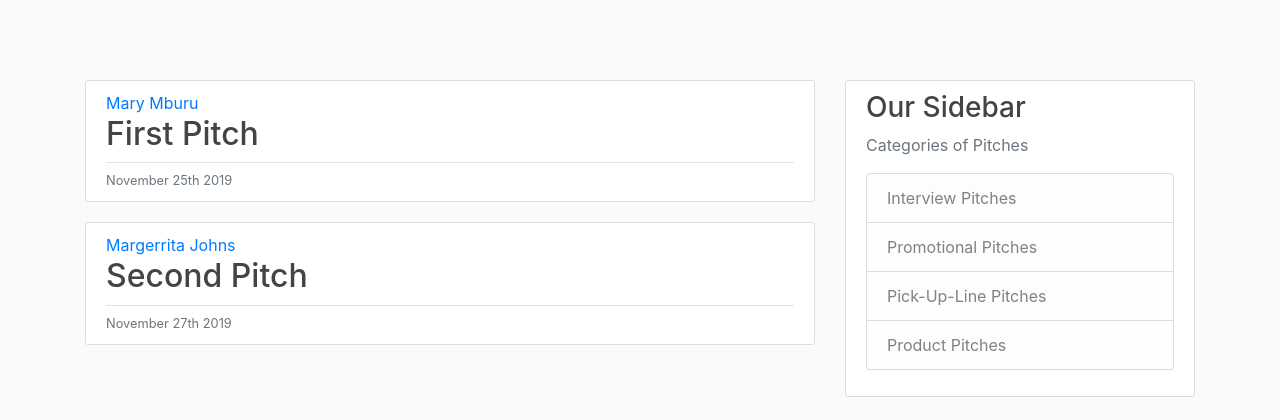
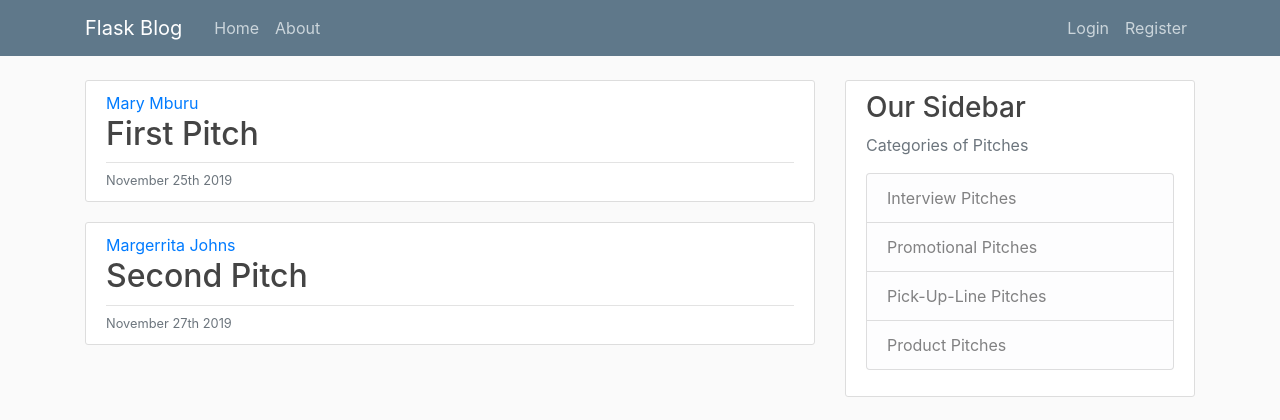
Before and after one commit to Codex-Mayrie/PITCH-APP, a Flask app: page / in a window 1280 px wide. Shown: the top 420 px of the page. Run offline with Flask 2, Linux system fonts and the light colour scheme; some libraries are stand-ins or nearby versions.

Commit message:
add navbar on base.html

```diff
--- a/templates/base.html
+++ b/templates/base.html
@@ -15,10 +15,29 @@
     <title>Pitch Project</title>
     {% endif %}
 </head>
-{% block navbar %}
-{% endblock navbar%}
 <body>
-  <main role="main" class="container">
+    <header class="site-header">
+        <nav class="navbar navbar-expand-md navbar-dark bg-steel fixed-top">
+          <div class="container">
+            <a class="navbar-brand mr-4" href="/">Flask Blog</a>
+            <button class="navbar-toggler" type="button" data-toggle="collapse" data-target="#navbarToggle" aria-controls="navbarToggle" aria-expanded="false" aria-label="Toggle navigation">
+              <span class="navbar-toggler-icon"></span>
+            </button>
+            <div class="collapse navbar-collapse" id="navbarToggle">
+              <div class="navbar-nav mr-auto">
+                <a class="nav-item nav-link" href="/">Home</a>
+                <a class="nav-item nav-link" href="/about">About</a>
+              </div>
+              <!-- Navbar Right Side -->
+              <div class="navbar-nav">
+                <a class="nav-item nav-link" href="/login">Login</a>
+                <a class="nav-item nav-link" href="/register">Register</a>
+              </div>
+            </div>
+          </div>
+        </nav>
+      </header>
+      <main role="main" class="container">
     <div class="row">
       <div class="col-md-8">
         {% with messages = get_flashed_messages(with_categories=true) %}
```
